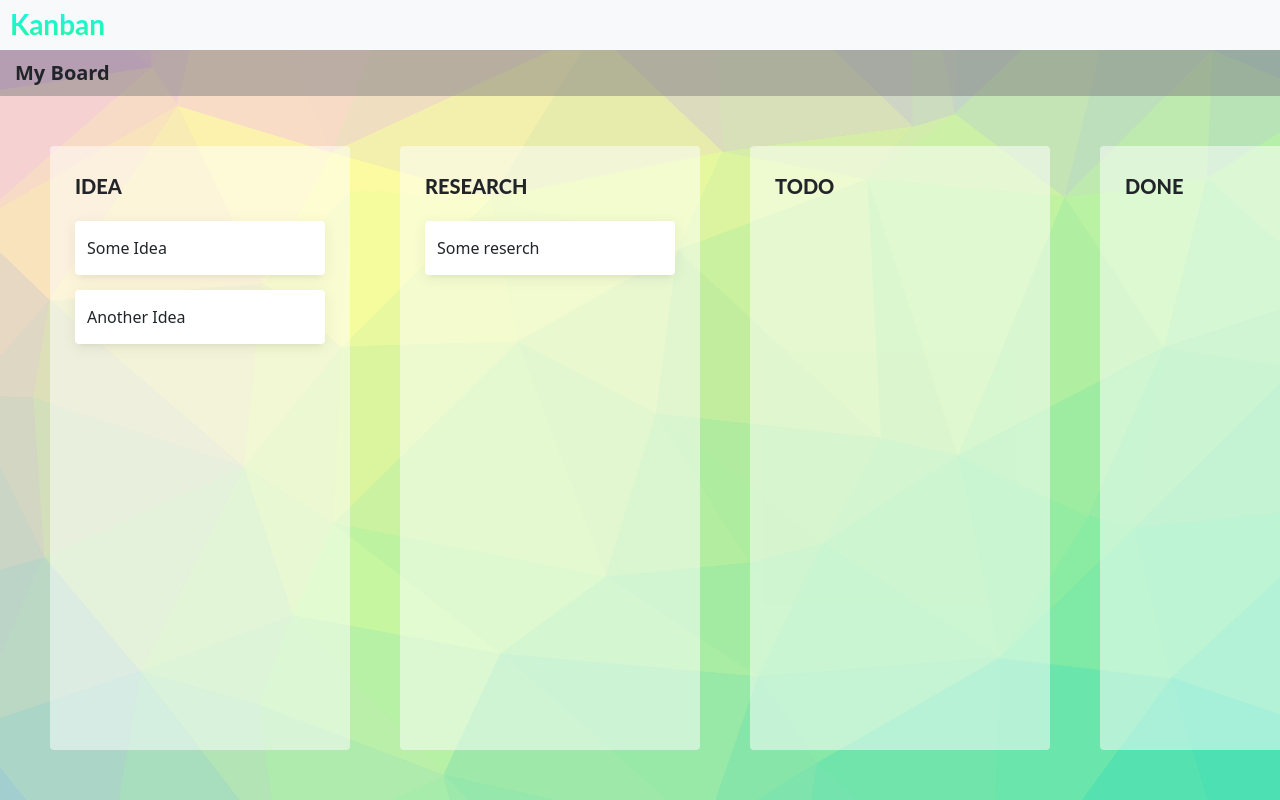
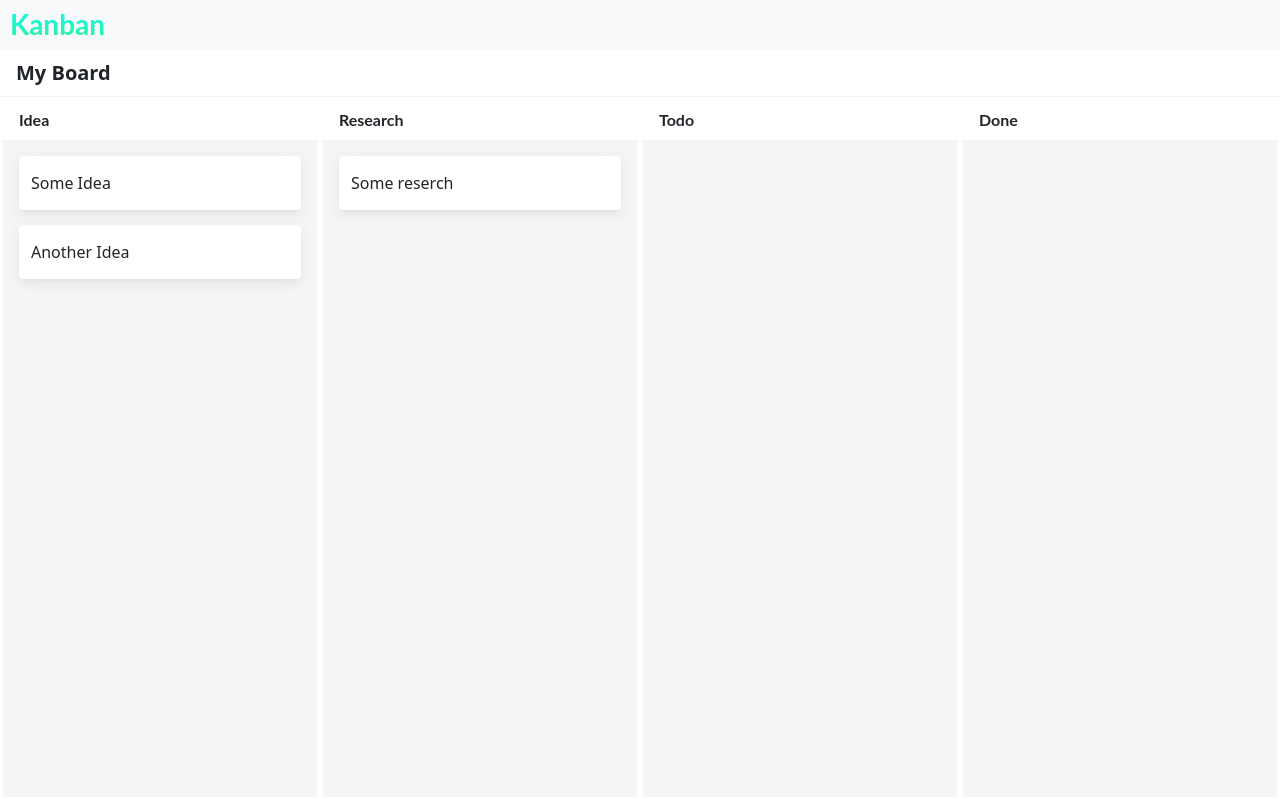
Before and after one commit to mufasa-dev/Kanban-Board, an Angular app: page / in a window 1280 px wide. Built offline with nearby package versions, Linux system fonts and the light colour scheme.

Commit message:
Ajust layout

```diff
--- a/src/app/pages/main-view/main-view.component.scss
+++ b/src/app/pages/main-view/main-view.component.scss
@@ -25,8 +25,9 @@
   min-width: 0;
   min-height: 0;
   .board-bar {
-    background-color: rgba(gray, 0.5);
-    padding: 8px 15px;
+    background-color: white;
+    padding: 0.5rem 1rem;
+    border-bottom: 1px solid #f5f5f5;
     .board-name {
       font-size: 20px;
       font-weight: bold;
@@ -48,21 +49,18 @@
         flex-grow: 1;
         flex-basis: 0;
         min-width: 300px;
-        margin: 50px;
-        padding: 25px;
-        border-radius: 4px;
-        background-color: rgba(255,255,255, 0.5);
+        border: 3px solid white;
+        background-color: #f5f5f5;
 
         &:not(:first-child) {
           margin-left: 0;
         }
 
         .column-title {
-          font-size: 20px;
-          font-weight: 800;
+          font-weight: bold;
           font-family: 'Lato', sans-serif;
-          text-transform: uppercase;
-          margin-bottom: 20px;
+          padding: 0.5rem 1rem;
+          background-color: white;
         }
       }
     }
@@ -71,6 +69,7 @@
 
 .tasks-container {
   flex-grow: 1;
+  padding: 1rem;
 }
 
 .task {
--- a/src/styles.scss
+++ b/src/styles.scss
@@ -8,15 +8,3 @@ $input-shadow: none;
 html, body {
   height: 100%;
 }
-
-html {
-  background-image: url('./assets/background.svg');
-  background-color: chocolate;
-  background-size: cover;
-
-  overflow: auto !important;
-}
-
-body {
-  background-color: transparent !important;
-}
```
Also changed, not shown: src/assets/background.svg (deleted).
